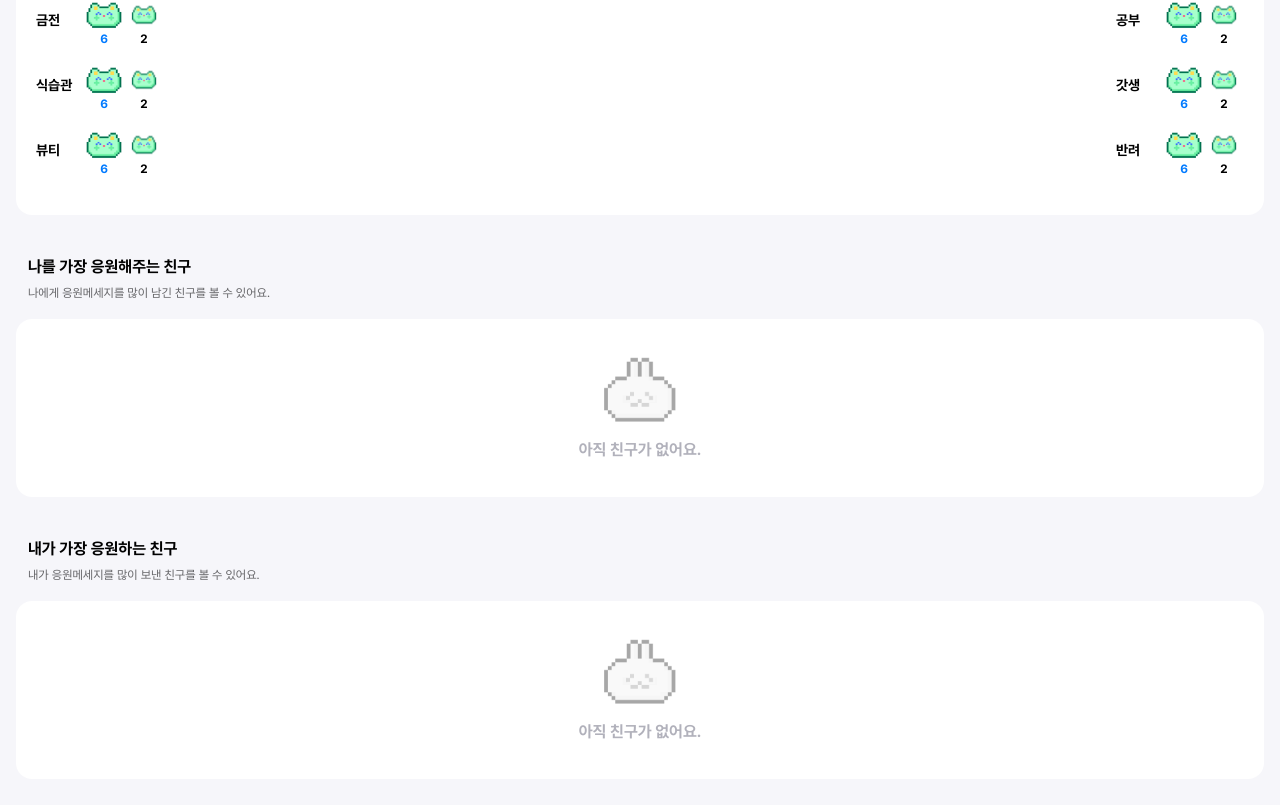
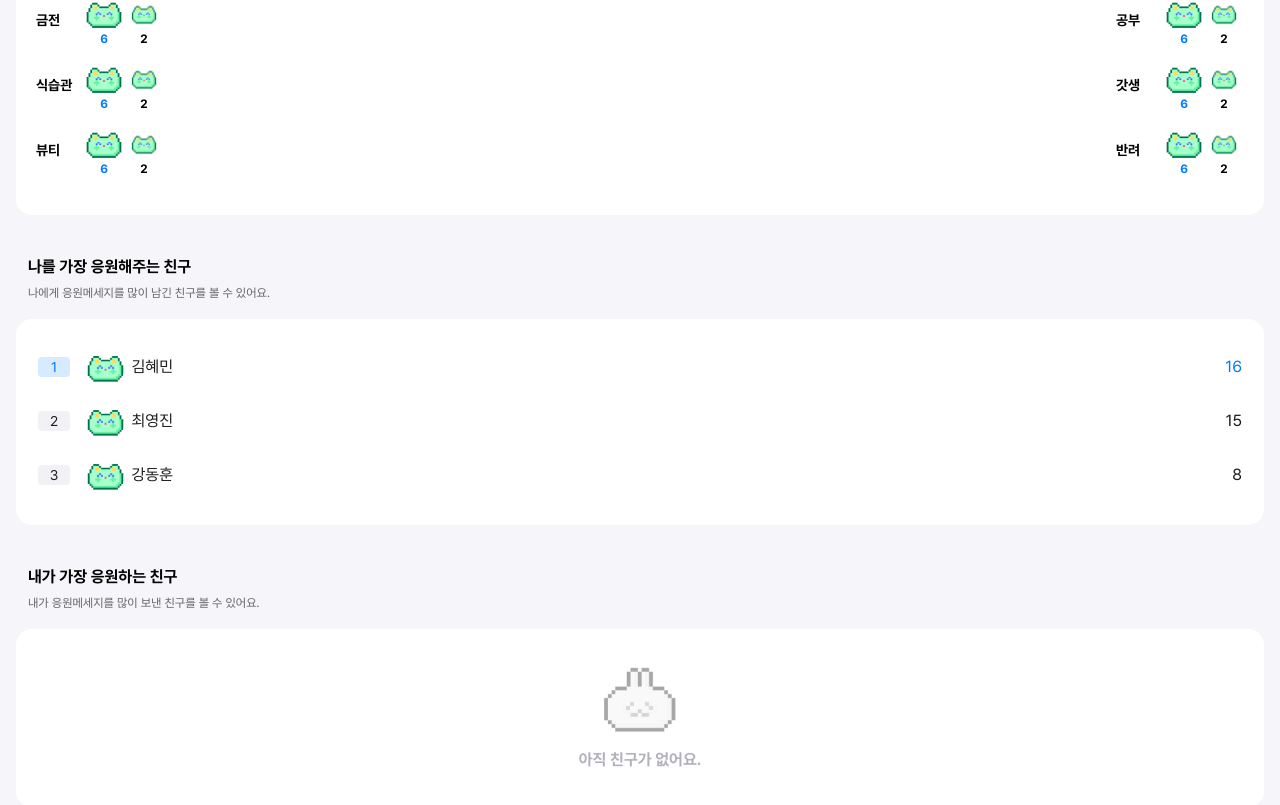
Before and after one commit to skp-temp/skp-temp-frontend, a React (Create React App) app: page /analysis in a window 1280 px wide. Shown: the part 829-1634 px from the top of the page. Built offline with nearby package versions, Linux system fonts and the light colour scheme.

Commit message:
feat: 랭크 아이템 컴포넌트

```diff
--- /dev/null
+++ b/src/components/RankItems.tsx
@@ -0,0 +1,82 @@
+import React from "react";
+import styled from "styled-components";
+
+export interface RankItemParam {
+  imageUrl: string;
+  name: string;
+  rank: number;
+  counts: number;
+};
+
+const RankItemComponent = styled.div`
+  display: flex;
+  justify-content: space-between;
+  align-items: center;
+  height: 40px;
+  width: 100%;
+  margin-bottom: 14px;
+`
+
+const ItemInfo = styled.div`
+  display: flex;
+  width: 135px;
+  justify-content: space-between;
+  align-items: center;
+`
+
+const ItemRank = styled.div<{$bg_color: string, $color: string}>`
+  display: flex;
+  justify-content: center;
+  align-items: center;
+  border-radius: 4px;
+  background-color: ${props => props.$bg_color};
+  color: ${props => props.$color};
+  width: 32px;
+  height: 20px;
+  font-size: 14px;
+  font-family: "PretendardRegular";
+  margin-right: 8px;
+`
+
+const ItemImage = styled.div`
+  background-image: url('images/analysis/CategoryEmotion.png');
+  background-size: cover;
+  width: 40px;
+  height: 40px;
+  border-radius: 9999px;
+`
+
+const ItemName = styled.div`
+  color: #1C1C1E;
+  font-size: 16px;
+  font-family: "PretendardRegular";
+  line-height: 24;
+  word-wrap: break-word;
+`
+
+const ItemScore = styled.div<{$color: string}>`
+  color: ${props => props.$color};
+  font-size: 16px;
+  font-family: "PretendardRegular";
+  line-height: 24;
+  word-wrap: break-word;
+`
+
+function CheeringMeItem(props: {itemInfo: RankItemParam}) {
+  return(
+    <RankItemComponent>
+      <ItemInfo>
+        <ItemRank
+          $bg_color={props.itemInfo.rank === 1 ? '#007aff28' : '#F2F2F6'}
+          $color={props.itemInfo.rank === 1 ? '#007AFF' : '#1C1C1E'}
+          >{props.itemInfo.rank}
+        </ItemRank>
+        <ItemImage />
+        <ItemName>{props.itemInfo.name}</ItemName>
+      </ItemInfo>
+      <ItemScore $color={props.itemInfo.rank === 1 ? '#007AFF' : '#1C1C1E'}>{props.itemInfo.counts}</ItemScore>
+    </RankItemComponent>
+  )
+}
+
+export default CheeringMeItem;
--- a/src/pages/analysis/Analysis.tsx
+++ b/src/pages/analysis/Analysis.tsx
@@ -4,7 +4,7 @@ import AnalysisHeader from "./AnalysisHeader/AnalysisHeader";
 import WeeklySummary from "./WeeklySummary/WeeklySummary";
 import CategoryRank from "./CategoryRank/CategoryRank";
 import EmotionRank from "./EmotionRank/EmotionRank";
-import CheeringMe from "./CheeringMe.tsx/CheeringMe";
+import CheeringMe from "./CheeringMe/CheeringMe";
 import CheeringTo from "./CheeringTo/CheeringTo";
 
 const AnalysisPage = styled.div`
--- a/src/pages/analysis/CheeringMe.tsx/CheeringMeDetail.tsx
+++ /dev/null
@@ -1,28 +0,0 @@
-import React from "react";
-import styled from "styled-components";
-import AnalysisNullComponent from "../../../components/AnalysisNullComponent";
-import { nullVariable } from "../WeeklySummary/SummaryDetail";
-
-const PARAMS: nullVariable = {
-  marginTop: 0,
-  marginBottom: 22,
-  text: '아직 친구가 없어요.'
-}
-
-const DetailComponent = styled.div`
-  background: white;
-  width: auto;
-  height: auto;
-  border-radius: 16px;
-  padding: 28px 22px 16px 22px;
-`
-
-function CheeringMeDetail() {
-  return (
-    <DetailComponent>
-      <AnalysisNullComponent param={PARAMS} />
-    </DetailComponent>
-  )
-}
-
-export default CheeringMeDetail;
--- a/src/pages/analysis/CheeringMe.tsx/CheeringMe.tsx
+++ b/src/pages/analysis/CheeringMe/CheeringMe.tsx
@@ -1,13 +1,13 @@
 import React from "react";
 import CheeringMeHeader from "./CheeringMeHeader";
-import CheeringMeDetail from "./CheeringMeDetail";
+import CheeringMeComponent from "./CheeringMeComponent";
 import ComponentsPadding from "../../../components/ComponentsPadding";
 
 function CheeringMe() {
   return (
     <>
       <CheeringMeHeader/>
-      <CheeringMeDetail/>
+      <CheeringMeComponent/>
       <ComponentsPadding/>
     </>
   )
--- /dev/null
+++ b/src/pages/analysis/CheeringMe/CheeringMeComponent.tsx
@@ -0,0 +1,54 @@
+import React from "react";
+import styled from "styled-components";
+import AnalysisNullComponent from "../../../components/AnalysisNullComponent";
+import CheeringMeDetail from "./CheeringMeDetail";
+import { nullVariable } from "../WeeklySummary/SummaryDetail";
+import { RankItemParam } from "../../../components/RankItems";
+
+const PARAMS: nullVariable = {
+  marginTop: 0,
+  marginBottom: 22,
+  text: '아직 친구가 없어요.'
+}
+
+const DetailComponent = styled.div`
+  background: white;
+  width: auto;
+  height: auto;
+  border-radius: 16px;
+  padding: 28px 22px 16px 22px;
+`
+
+const tmpList : RankItemParam[][] = [
+  [
+    {
+      imageUrl: 'aa',
+      name: '김혜민',
+      rank: 1,
+      counts: 16
+    },
+    {
+      imageUrl: 'aa',
+      name: '최영진',
+      rank: 2,
+      counts: 15
+    },
+    {
+      imageUrl: 'aa',
+      name: '강동훈',
+      rank: 3,
+      counts: 8
+    }
+  ],
+]
+
+function CheeringMeComponent() {
+  return (
+    <DetailComponent>
+      {/* <AnalysisNullComponent param={PARAMS} /> */}
+      {tmpList.map((i, idx) => (<CheeringMeDetail key={idx} rankItem={i} />))}
+    </DetailComponent>
+  )
+}
+
+export default CheeringMeComponent;
--- /dev/null
+++ b/src/pages/analysis/CheeringMe/CheeringMeDetail.tsx
@@ -0,0 +1,17 @@
+import React from "react";
+import styled from "styled-components";
+import RankItem from "../../../components/RankItems"
+import { RankItemParam } from "../../../components/RankItems";
+
+const CheeringMeDetailComponent = styled.div`
+`
+
+function CheeringMeDetail(props: {rankItem: RankItemParam[]}) {
+  return (
+    <CheeringMeDetailComponent>
+      {props.rankItem.map((i, idx) => <RankItem key={idx} itemInfo={i} />)}
+    </CheeringMeDetailComponent>
+  )
+}
+
+export default CheeringMeDetail;
```
Also changed, not shown: src/pages/analysis/CheeringMe/CheeringMeItem.tsx (added, +15 -0 lines), src/pages/analysis/CheeringMe/CheeringMeHeader.tsx (renamed from src/pages/analysis/CheeringMe.tsx/CheeringMeHeader.tsx).
